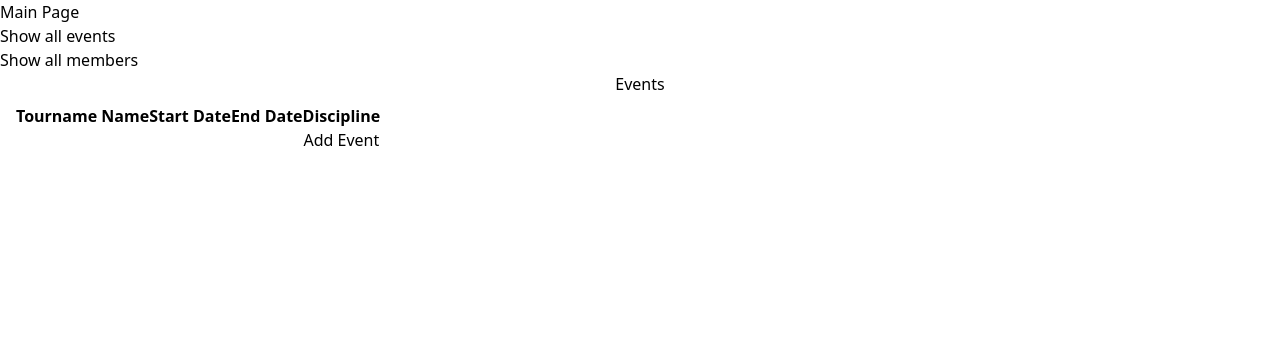
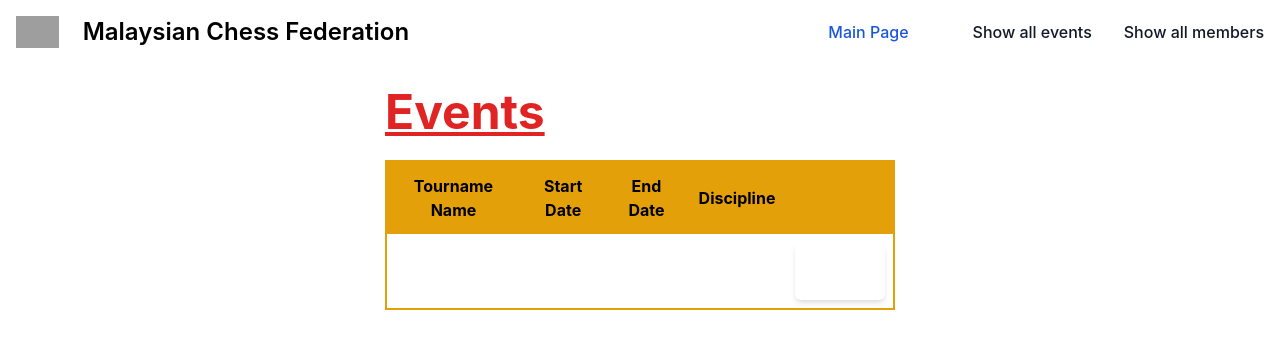
Before and after one commit to ardieMejia/event_management_system, a Flask app: page /events in a window 1280 px wide. Shown: the top 349 px of the page. Run offline with Flask 3, Linux system fonts and the light colour scheme; data that the repository does not hold is empty; parts of the project's set-up code (start-up, migrations or seed data) failed here and were passed over; some libraries are stand-ins or nearby versions; grey boxes are pictures that could not be loaded.

Commit message:
template changes

```diff
--- a/templates/base.html
+++ b/templates/base.html
@@ -23,9 +23,16 @@
 	</ul>
 
 	<div class="text-center mx-4 space-y-2">
+	    <div class="container mx-auto">
 
-	{% block content %}
-	{% endblock %}
+		<h1 class="text-red-600 text-5xl font-bold underline">
+		    {% block heading_underline %}
+		    {% endblock %}
+		</h1>
+
+		{% block form %}
+		{% endblock %}
+	    </div>
 	</div>
     </body>
 </html>
--- /dev/null
+++ b/templates/base_form.html
@@ -0,0 +1,58 @@
+<!DOCTYPE html>
+<html lang="en">
+    <head>
+	<meta charset="utf-8">
+	<link rel="shortcut icon" href="%PUBLIC_URL%/favicon.png">
+	<meta name="viewport" content="width=device-width, initial-scale=1, shrink-to-fit=no">
+	<meta name="theme-color" content="#000000">
+	<link rel="manifest" href="%PUBLIC_URL%/manifest.json">
+	<script src="https://cdn.jsdelivr.net/npm/@tailwindcss/browser@4"></script>
+	<link href="https://cdn.jsdelivr.net/npm/flowbite@3.1.2/dist/flowbite.min.css" rel="stylesheet" />
+	<title>MCF: Event Registration Page</title>
+    </head>
+    <body>
+
+
+	<div class="container mx-auto">
+
+
+	    <nav class="bg-white border-gray-200 dark:bg-gray-900">
+		<div class="max-w-screen-xl flex flex-wrap items-center justify-between mx-auto p-4">
+		    <a href="https://malaysiachess.org/" class="flex items-center space-x-3 rtl:space-x-reverse">
+			<img src="{{ url_for('static', filename='mcf-logo-v2.png') }}" class="h-8" alt="MCF Logo" />
+			<span class="self-center text-2xl font-semibold whitespace-nowrap dark:text-white">Malaysian Chess Federation</span>
+		    </a>
+		    <button data-collapse-toggle="navbar-default" type="button" class="inline-flex items-center p-2 w-10 h-10 justify-center text-sm text-gray-500 rounded-lg md:hidden hover:bg-gray-100 focus:outline-none focus:ring-2 focus:ring-gray-200 dark:text-gray-400 dark:hover:bg-gray-700 dark:focus:ring-gray-600" aria-controls="navbar-default" aria-expanded="false">
+			<span class="sr-only">Open main menu</span>
+			<svg class="w-5 h-5" aria-hidden="true" xmlns="http://www.w3.org/2000/svg" fill="none" viewBox="0 0 17 14">
+			    <path stroke="currentColor" stroke-linecap="round" stroke-linejoin="round" stroke-width="2" d="M1 1h15M1 7h15M1 13h15"/>
+			</svg>
+		    </button>
+		    <div class="hidden w-full md:block md:w-auto" id="navbar-default">
+			<ul class="font-medium flex flex-col p-4 md:p-0 mt-4 border border-gray-100 rounded-lg bg-gray-50 md:flex-row md:space-x-8 rtl:space-x-reverse md:mt-0 md:border-0 md:bg-white dark:bg-gray-800 md:dark:bg-gray-900 dark:border-gray-700">
+			    <li>
+				<a href="{{ url_for('main_page')}}" class="block py-2 px-3 text-white bg-blue-700 rounded-sm md:bg-transparent md:text-blue-700 md:p-0 dark:text-white md:dark:text-blue-500" aria-current="page">Main Page</a>
+			    </li>
+			    <li>
+				<a href="{{ url_for('find_events')}}" class="block py-2 px-3 text-gray-900 rounded-sm hover:bg-gray-100 md:hover:bg-transparent md:border-0 md:hover:text-blue-700 md:p-0 dark:text-white md:dark:hover:text-blue-500 dark:hover:bg-gray-700 dark:hover:text-white md:dark:hover:bg-transparent">Show all events</a>
+			    </li>
+			    <li>
+				<a href="{{ url_for('find_members')}}" class="block py-2 px-3 text-gray-900 rounded-sm hover:bg-gray-100 md:hover:bg-transparent md:border-0 md:hover:text-blue-700 md:p-0 dark:text-white md:dark:hover:text-blue-500 dark:hover:bg-gray-700 dark:hover:text-white md:dark:hover:bg-transparent">Show all members</a>
+			    </li>
+			</ul>
+		    </div>
+		</div>
+	    </nav>
+
+
+
+
+
+
+	    {% block form %}
+	    {% endblock %}
+	</div>
+
+	<script src="https://cdn.jsdelivr.net/npm/flowbite@3.1.2/dist/flowbite.min.js"></script>
+    </body>
+</html>
--- /dev/null
+++ b/templates/base_form_h.html
@@ -0,0 +1,16 @@
+{% include "base_form.html" %}
+<div class="md:flex md:flex-row gap-1 justify-left">
+
+    <div class="md:size-32 md:w-1/3"></div>
+    <div>
+	<br>
+	<h1 class="text-red-600 text-5xl font-bold underline">
+	{% block heading_1 %}
+	{% endblock %}
+	</h1>
+
+    {% block form %}
+    {% endblock %}
+    </div>
+    <div class="md:size-32 md:w-1/3"></div>
+</div>
--- a/templates/events.html
+++ b/templates/events.html
@@ -1,49 +1,81 @@
-	{% extends "base.html" %}
-	<ul>
-	    <li>
-		<a href={{ url_for('main_page')}}>Main Page</a>
-	    </li>
-	    <li>
-		<a href={{ url_for('find_events')}}>Show all events</a>
-	    </li>
-	</ul>
+{% extends "base_form_h.html" %}
 
-	{%  block content %}
 
-		<h2>Events</h2>
 
-	<table id="event_details" class="u-full-width">
+
+{% block heading_1 %}
+Events
+{% endblock %}
+
+
+{%  block form %}
+
+<br>
+
+
+<table id="member_details" class="table-auto border border-yellow-400 border-2">
       <thead>
-		<tr>
-		    <th>Tourname Name</th>
-		    <th>Start Date</th>
-		    <th>End Date</th>
-		    <th>Discipline</th>
+	  <tr class="bg-yellow-400">
+	  <th>
+	    <div class="m-3">Tourname Name</div>
+	  </th>
+	  <th>
+	    <div class="m-3">Start Date</div>
+	  </th>
+	  <th>
+	    <div class="m-3">End Date</div>
+	  </th>
+	  <th>
+	    <div class="m-3">Discipline</div>
+	  </th>
+	  <th>
+	      <div class="m-3"></div>
+	  </th>
+	  <th>
+	  </th>
 	  </tr>
       </thead>
       <tbody>
 	{% for e in es %}
-		<tr>
-		    <td id = "id">{{ e.id }}</td>
-		    <td id = "startDate">{{ e.startDate }}</td>
-		    <td id = "endDate">{{ e.endDate }}</td>
-		    <td id = "discipline">{{ e.discipline }}</td>
+	  <tr class="border border-yellow-400 border-2">
+
+
+	  <td >
+	    <div class="m-3">{{ e.tournamentName }}</div>
+	  </td>
+	  <td >
+	    <div class="m-3">{{ e.startDate }}</div>
+	  </td>
+	  <td >
+	    <div class="m-3">{{ e.endDate }}</div>
+	  </td>
+	  <td >
+	    <div class="m-3">{{ e.discipline }}</div>
+	  </td>
 	  <td>
+	      <div class="m-2">
+		  			    <button type="submit" class="w-full rounded-md bg-slate-800 py-2 px-4 border border-transparent text-center text-sm text-white transition-all shadow-md hover:shadow-lg focus:bg-slate-700 focus:shadow-none active:bg-slate-700 hover:bg-slate-700 active:shadow-none disabled:pointer-events-none disabled:opacity-50 disabled:shadow-none">
+
 					    <a href={{ url_for('kill_event', id=e.id )}}>Remove Event</a>
-
+					    </button>
+	    </div>
 	  </td>
 	</tr>
 	{% endfor %}
 	<tr>
-		    <td></td>
-		    <td></td>
-		    <td></td>
+	  <td colspan="4"></td>
 	  <td>
+	      <div class="m-2">
+		  			    <button type="submit" class="w-full rounded-md bg-slate-800 py-2 px-4 border border-transparent text-center text-sm text-white transition-all shadow-md hover:shadow-lg focus:bg-slate-700 focus:shadow-none active:bg-slate-700 hover:bg-slate-700 active:shadow-none disabled:pointer-events-none disabled:opacity-50 disabled:shadow-none">
+
 					    <a href={{ url_for('event_create')}}>Add Event</a>
+					    </button>
+	    </div>
 	  </td>
-		    <td></td>
 	</tr>
       </tbody>
     </table>
 
+
+
 {% endblock %}
--- /dev/null
+++ b/templates/heading1.html
@@ -0,0 +1,5 @@
+
+<h1 class="text-gray-600 text-5xl font-bold">
+    {% block heading1 %}
+    {% endblock %}
+</h1>
--- a/templates/member-creation.html
+++ b/templates/member-creation.html
@@ -1,3 +1,5 @@
+
+
 <!DOCTYPE html>
 <html lang="en">
     <head>
```
Also changed, not shown: templates/main-page.html (+40 -11 lines), templates/member-update-page.html (+36 -30 lines), templates/members.html (+35 -12 lines), 1 other file. Lines whose indentation alone changed are shown as unchanged.
